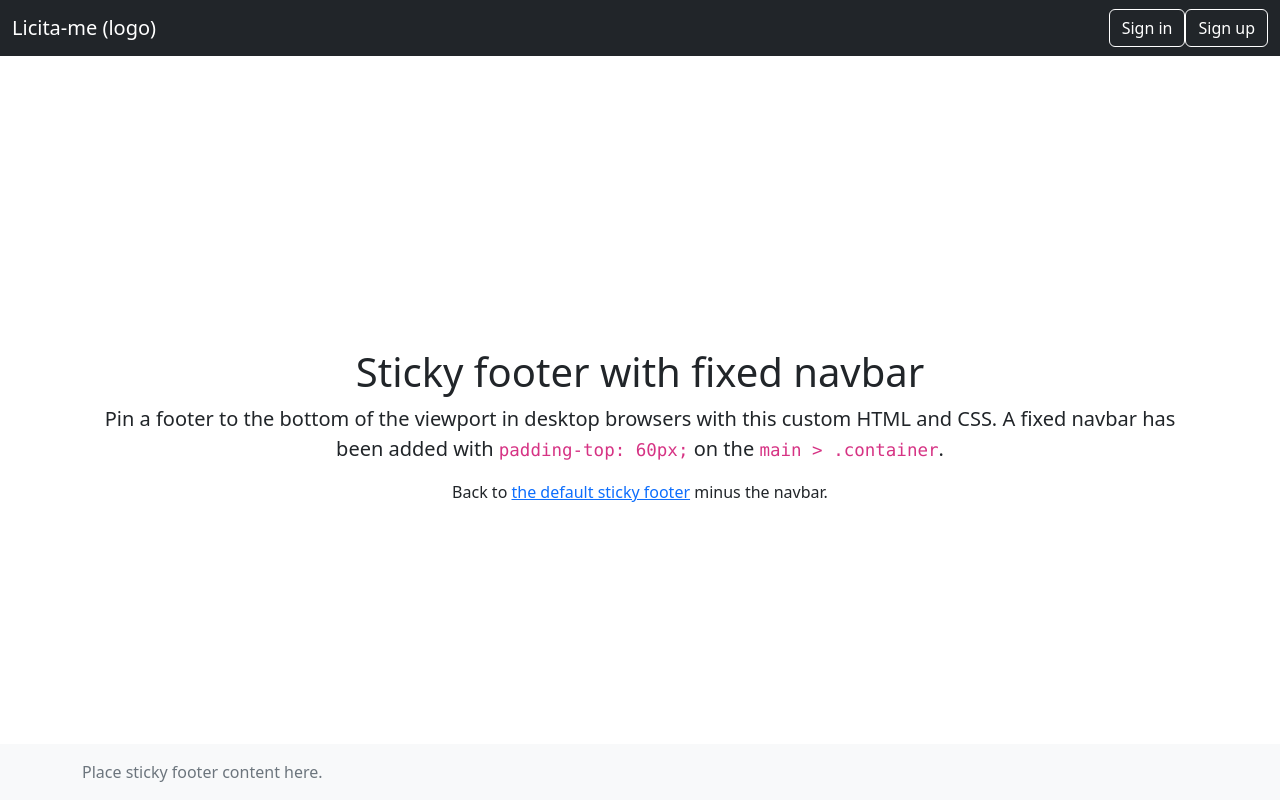
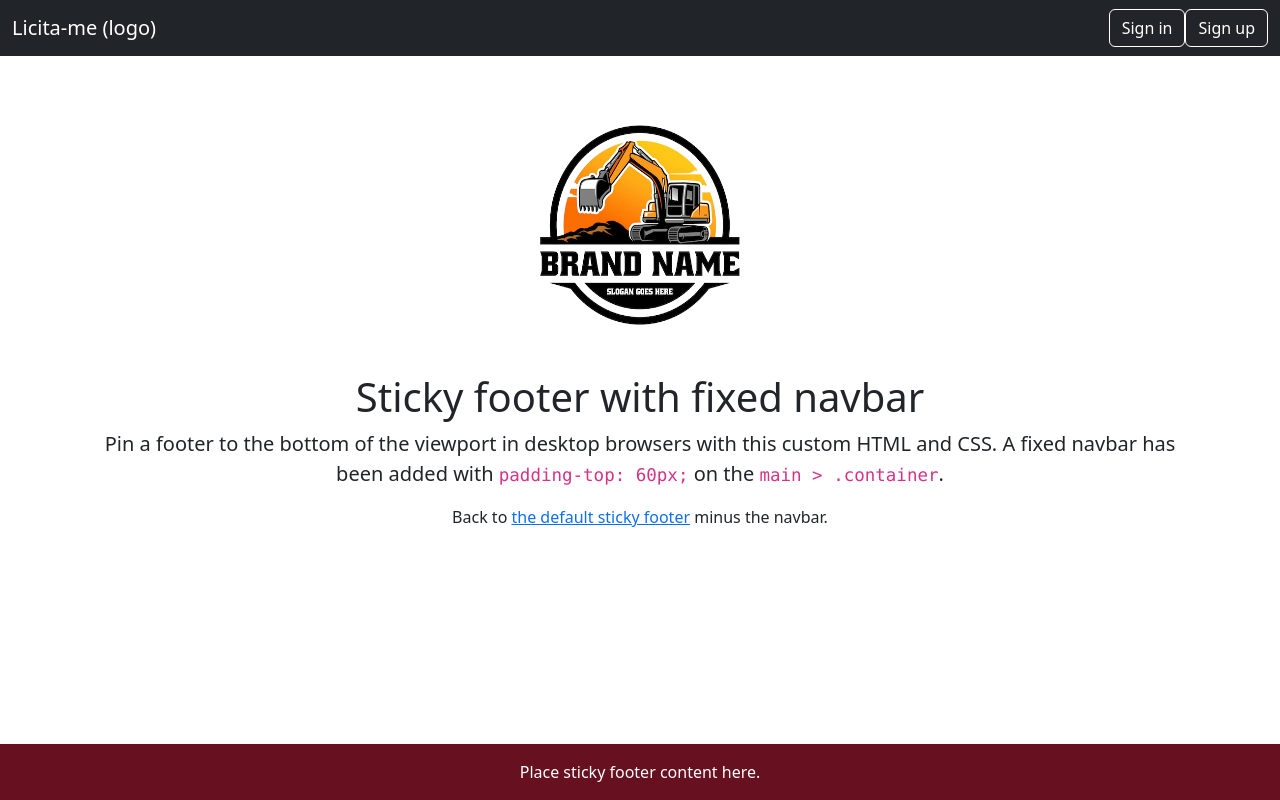
Before and after one commit to defrancescomartin/Licita-me, a Flask app: template templates/landing_page.html in a window 1280 px wide. Run offline with Flask 2, Linux system fonts and the light colour scheme; the template is opened without the code that fills it, so the values that code supplies are empty.

Commit message:
landing page update

```diff
--- a/static/styles/sticky-footer-navbar.css
+++ b/static/styles/sticky-footer-navbar.css
@@ -1,5 +1,5 @@
 main > .container {
-  padding: 300px 15px 0;
+  padding: 0px 15px 0;
   text-align: center;
 }
 .bd-placeholder-img {
@@ -18,7 +18,7 @@ main > .container {
 
 .b-example-divider {
   height: 3rem;
-  background-color: rgba(0, 0, 0, .1);
+  background-color: rgba(0, 0, 0, .15);
   border: solid rgba(0, 0, 0, .15);
   border-width: 1px 0;
   box-shadow: inset 0 .5em 1.5em rgba(0, 0, 0, .1), inset 0 .125em .5em rgba(0, 0, 0, .15);
@@ -52,12 +52,33 @@ main > .container {
   white-space: nowrap;
   -webkit-overflow-scrolling: touch;
 }
-header > .d-flex {
+form > .d-flex {
   width: 200px;
   column-gap: 100px;
   margin-left: 10px;
+  display: flexbox;
+  justify-content: space-between;
 }
 .buttons2 {
   color: #fff;
   border-color: #fff;
 }
+.footer {
+  background-color: #661020;
+  text-align: center;
+  color: #fff;
+}
+.container .text {
+  color: #fff;
+}
+.imagelogo {
+  text-align: center;
+  margin-top: 125px;
+  margin-bottom: 0px;
+}
+.flex-shrink-0 {
+  margin-top: 0;
+}
+header {
+  color: #661020;
+}
--- a/templates/landing_page.html
+++ b/templates/landing_page.html
@@ -27,6 +27,9 @@
     </div>
   </nav>
 </header>
+<div class="imagelogo">
+  <img src="../static/images/logo.png" width="200" height="200">
+</div>
 
 <main class="flex-shrink-0">
   <div class="container">
@@ -36,9 +39,9 @@
   </div>
 </main>
 
-<footer class="footer mt-auto py-3 bg-light">
+<footer class="footer mt-auto py-3 footer">
   <div class="container">
-    <span class="text-muted">Place sticky footer content here.</span>
+    <span class="text">Place sticky footer content here.</span>
   </div>
 </footer>
 
```
